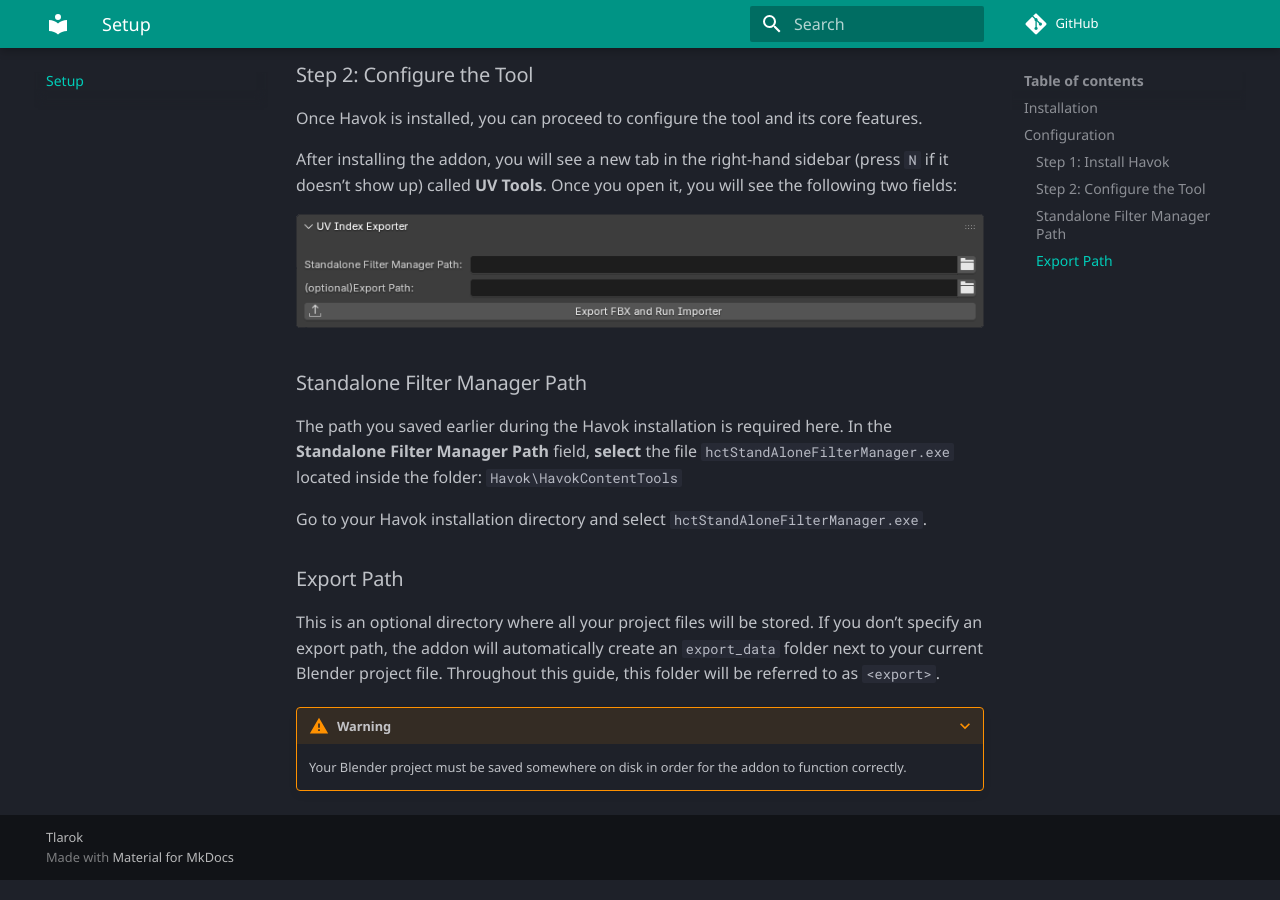
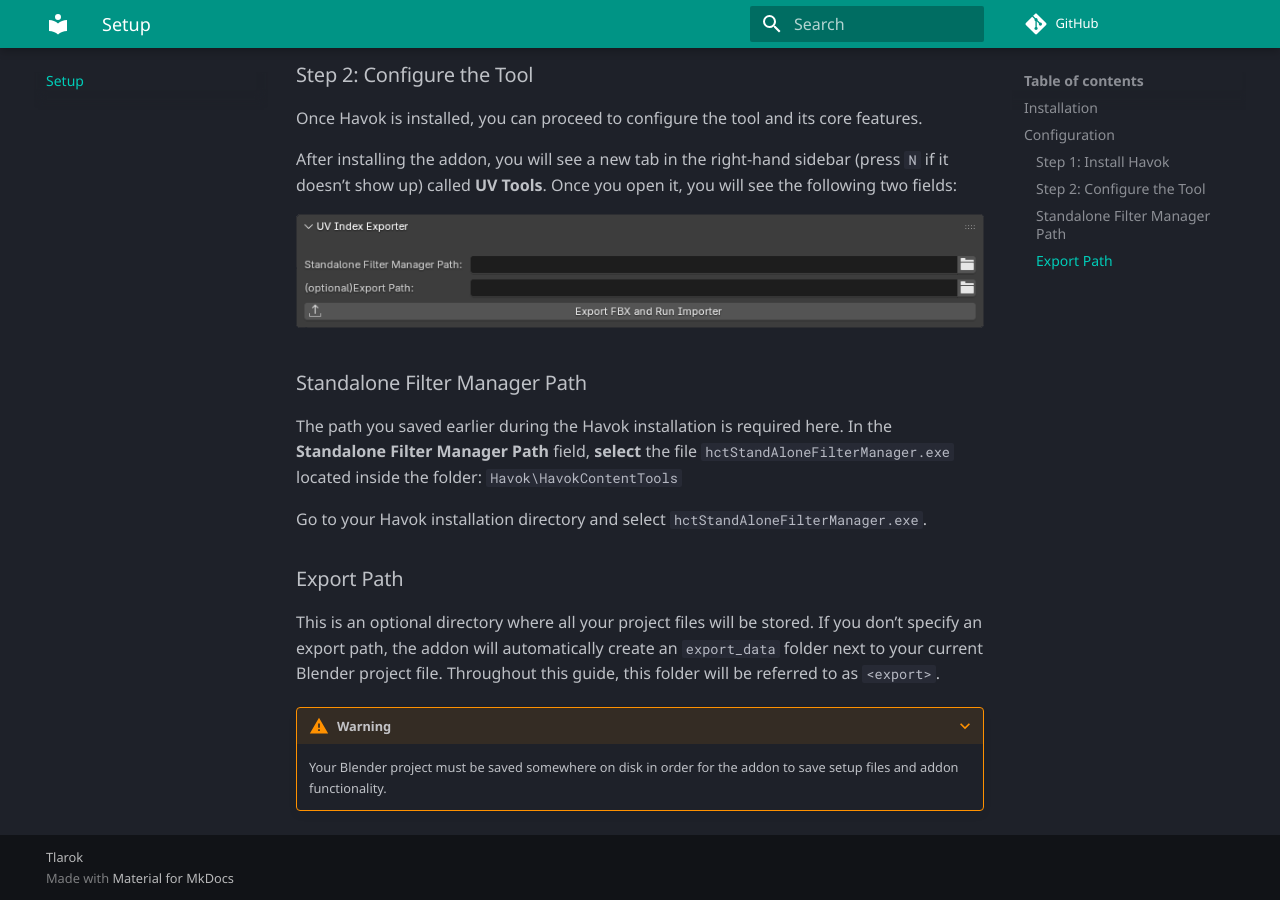
Before and after one commit to tlarok/blender-fbximporter, an MkDocs documentation site: the page built from docs/setup.md, in a window 1280 px wide and 900 px high, scrolled down 676 px. Built offline with MkDocs 1.6.1 and Material for MkDocs 9.7.7, drawn with Linux system fonts in a browser that asks for light colours; comment, search, counter and statistics services are not loaded.

Commit message:
Update warning about Blender project saving
Clarified the requirement for saving the Blender project for addon functionality.

```diff
--- a/docs/setup.md
+++ b/docs/setup.md
@@ -39,4 +39,4 @@ If you don’t specify an export path, the addon will automatically create an `e
 
 ???+ warning
 
-    Your Blender project must be saved somewhere on disk in order for the addon to function correctly.
+    Your Blender project must be saved somewhere on disk in order for the addon to save setup files and addon functionality.
```
